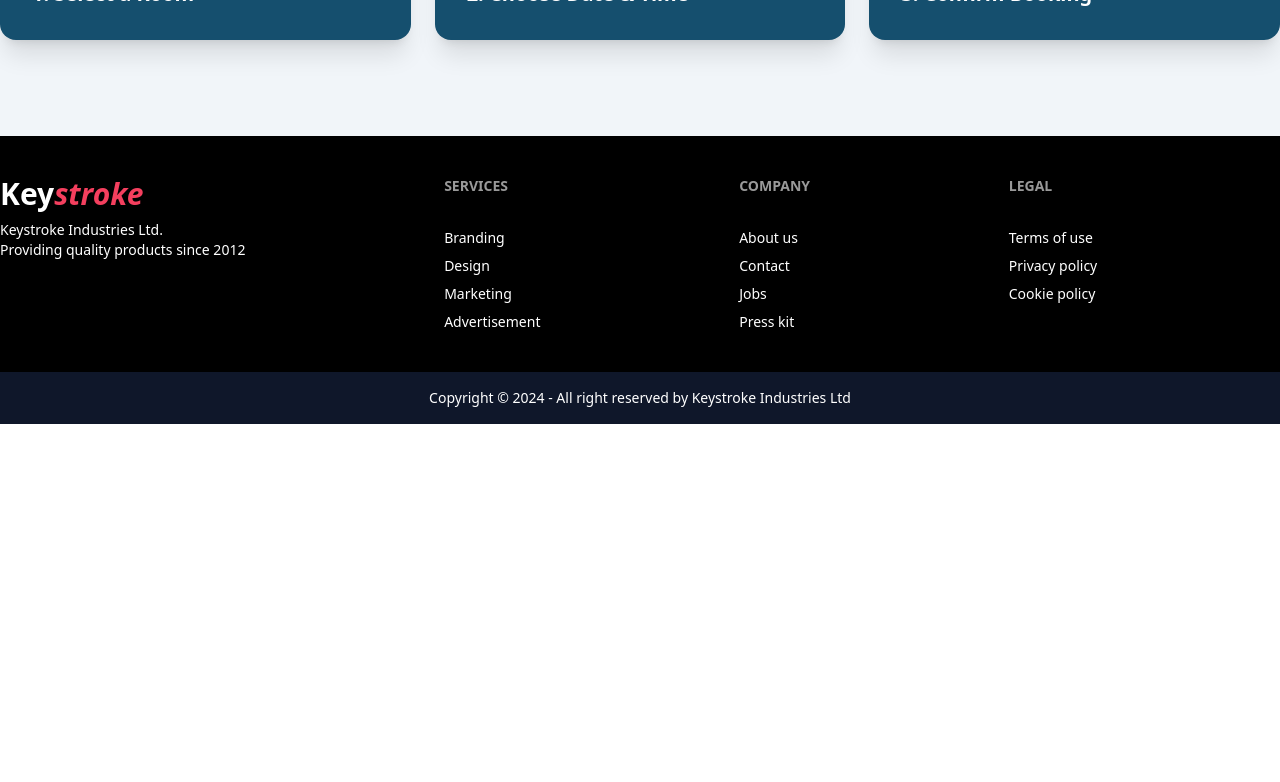
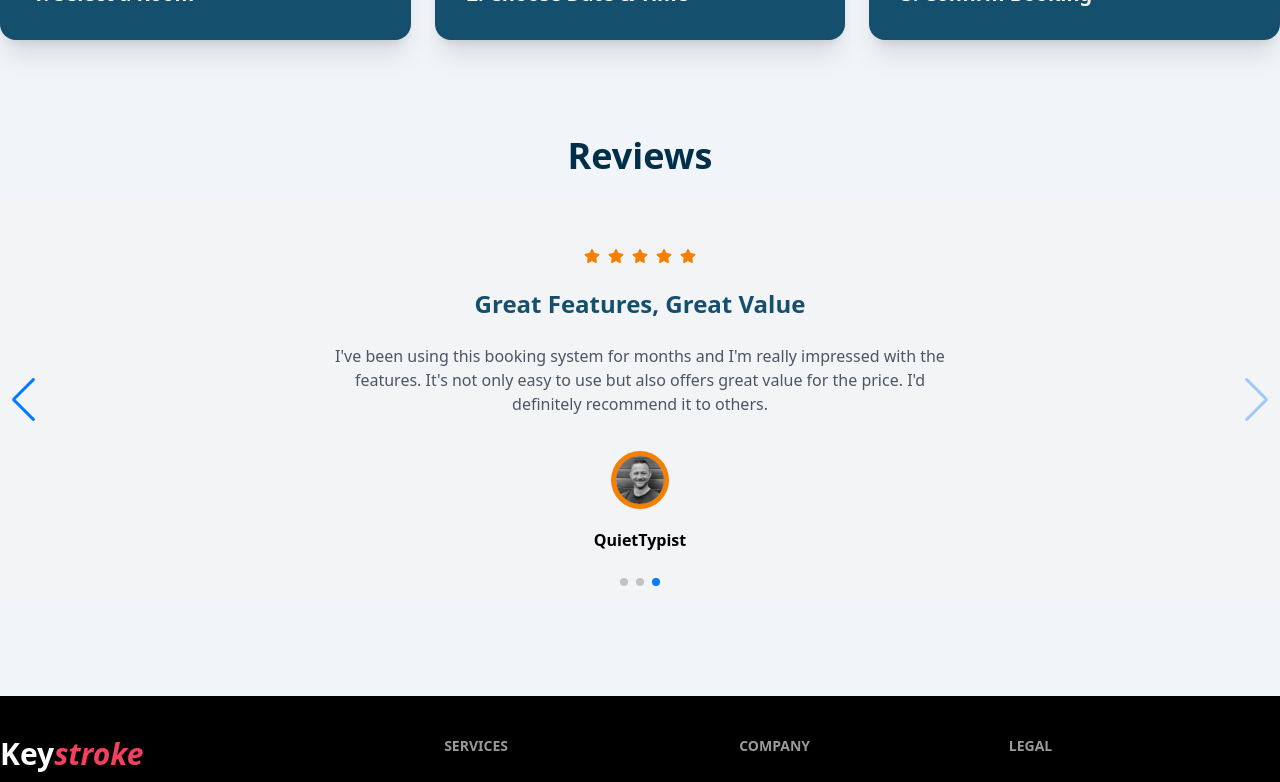
Before and after one commit to Arifprogrammer/apollo-assignment-5-client, a React (Vite) app: page / in a window 1280 px wide. Shown: the part 2729-3511 px from the top of the page. Before the commit the page ends 3153 px from the top, so only its background shows below. Built offline with nearby package versions, Linux system fonts and the light colour scheme.

Commit message:
testimonial section added

```diff
--- a/src/pages/home/Home.tsx
+++ b/src/pages/home/Home.tsx
@@ -5,6 +5,7 @@ import { Link } from "react-router-dom"; */
 import room from "../../assets/images/room-banner-edited.webp";
 import Services from "./services/Services";
 import Lottie from "lottie-react";
+import Testimonials from "./testimonials/Testimonials";
 import calender from "../../assets/animation/calendar.json";
 import payment from "../../assets/animation/digital-payment.json";
 import select from "../../assets/steps/selection.webp";
@@ -124,6 +125,14 @@ const Home = () => {
           );
         })}
       </section>
+
+      {/* //*Testimonials */}
+      <h1 className="text-center text-2xl md:text-4xl text-[#003049] mt-24 mb-6 font-bold">
+        Reviews
+      </h1>
+      <section className="mb-24 bg-gray-100 rounded-lg my-container">
+        <Testimonials />
+      </section>
     </main>
   );
 };
--- a/src/pages/home/testimonials/Testimonials.tsx
+++ b/src/pages/home/testimonials/Testimonials.tsx
@@ -7,28 +7,29 @@ import { Autoplay, Pagination, Navigation } from "swiper/modules";
 import user1 from "../../../assets/images/users/user-1.jpg";
 import user2 from "../../../assets/images/users/user-2.jpg";
 import user3 from "../../../assets/images/users/user-3.jpg";
+import React from "react";
 
 const reviews = [
   {
     userName: "GamerGuy007",
     img: user1,
-    title: "Best Clicky Keys Ever!",
+    title: "Effortless Scheduling",
     description:
-      "I finally found a keyboard with clicky keys that are satisfying to type on without being too loud for my roommates. The build quality is amazing, and I can't believe the difference it's made in my gaming performance.",
+      "I love how easy it is to find available meeting times and book a room. The system is intuitive and user-friendly, saving me a lot of time.",
   },
   {
     userName: "KeyboardEnthusiast",
     img: user2,
-    title: "A Dream Keyboard Come True",
+    title: "Reliable and Efficient",
     description:
-      "This keyboard is a work of art! The customization options are endless, and the typing experience is truly exceptional. I'm so happy I invested in a high-quality mechanical keyboard, and this shop definitely exceeded my expectations.",
+      "The booking system has been a lifesaver for our team. It's always reliable and ensures that everyone knows when and where their meetings are scheduled. Highly recommended!",
   },
   {
     userName: "QuietTypist",
     img: user3,
-    title: "Perfect for Quiet Workspaces",
+    title: "Great Features, Great Value",
     description:
-      "I was worried about finding a mechanical keyboard that wouldn't be too noisy for the office. This shop recommended a silent switch option that's been a lifesaver! Now I can enjoy the benefits of a mechanical keyboard without disturbing anyone around me.",
+      "I've been using this booking system for months and I'm really impressed with the features. It's not only easy to use but also offers great value for the price. I'd definitely recommend it to others.",
   },
 ];
 
@@ -53,21 +54,23 @@ const Testimonials = () => {
           return (
             <SwiperSlide key={i}>
               <div className="py-12 px-4 flex flex-col justify-center items-center w-full gap-6">
-                <div className="flex gap-2 text-yellow-500">
-                  <FaStar className="text-black" />
-                  <FaStar className="text-black" />
-                  <FaStar className="text-black" />
-                  <FaStar className="text-black" />
-                  <FaStar className="text-black" />
+                <div className="flex gap-2">
+                  {[1, 2, 3, 4, 5].map((star) => {
+                    return (
+                      <React.Fragment key={star}>
+                        <FaStar className="text-[#F77F00]" />
+                      </React.Fragment>
+                    );
+                  })}
                 </div>
-                <h3 className="text-2xl text-rose-500 font-bold text-center mx-auto">
+                <h3 className="text-2xl text-[#154f6e] font-bold text-center mx-auto">
                   {review.title}
                 </h3>
                 <p className="text-center mx-auto w-4/5 md:w-1/2 text-gray-600">
                   {review.description}
                 </p>
                 <div className="avatar pt-4">
-                  <div className="ring-black ring-offset-base-100 w-12 rounded-full ring ring-offset-2">
+                  <div className="ring-[#F77F00] ring-offset-[#F77F00] w-12 rounded-full ring ring-offset-2">
                     <img src={review.img} alt="user" />
                   </div>
                 </div>
```
